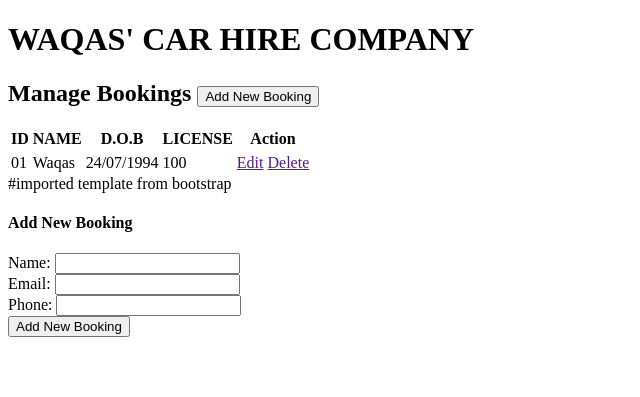
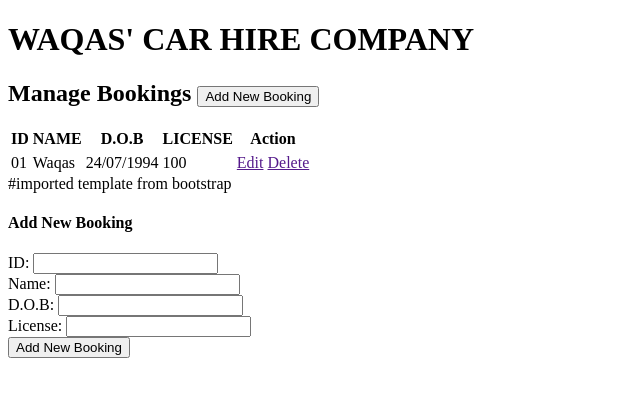
Before and after one commit to waqasarqum/Final_Project_New, a Flask app: page / in a window 1280 px wide. Shown: the top 397 px of the page, without its empty margins (0-640 px from the left). Run offline with Flask 2, Linux system fonts and the light colour scheme.

Commit message:
added new booking feature

```diff
--- a/templates/index.html
+++ b/templates/index.html
@@ -75,6 +75,15 @@
             <form action="" method="POST">
 
 
+                <div class="form-group">
+
+                  <label>ID:</label>
+                  <input type="text" class="form-control" name="ID" required="1">
+
+
+               </div>
+
+
                <div class="form-group">
 
                   <label>Name:</label>
@@ -87,8 +96,8 @@
                 <div class="form-group">
 
 
-                  <label>Email:</label>
-                  <input type="email" class="form-control" name="email" required="1">
+                  <label>D.O.B:</label>
+                  <input type="D.O.B" class="form-control" name="email" required="1">
 
 
                </div>
@@ -97,8 +106,8 @@
                 <div class="form-group">
 
 
-                  <label>Phone:</label>
-                  <input type="number" class="form-control" name="phone" required="1">
+                  <label>License:</label>
+                  <input type="License" class="form-control" name="phone" required="1">
 
 
                </div>
```
